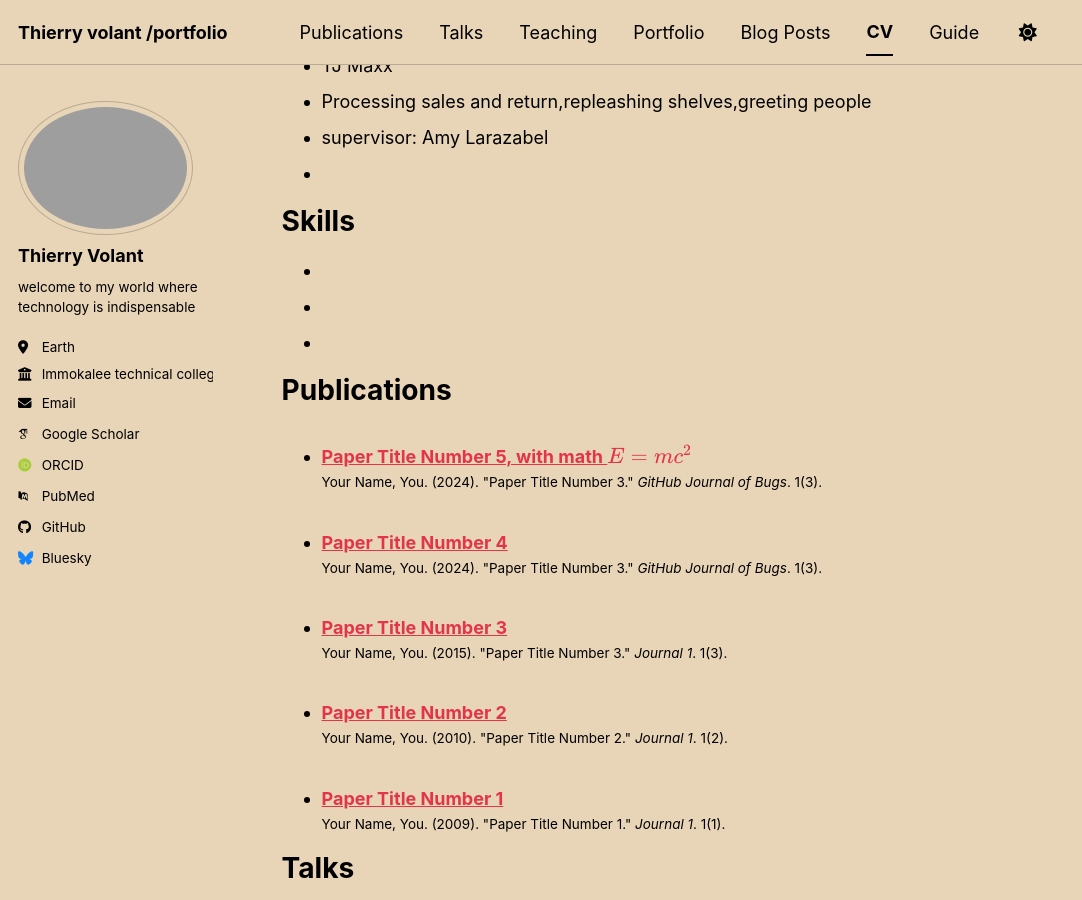
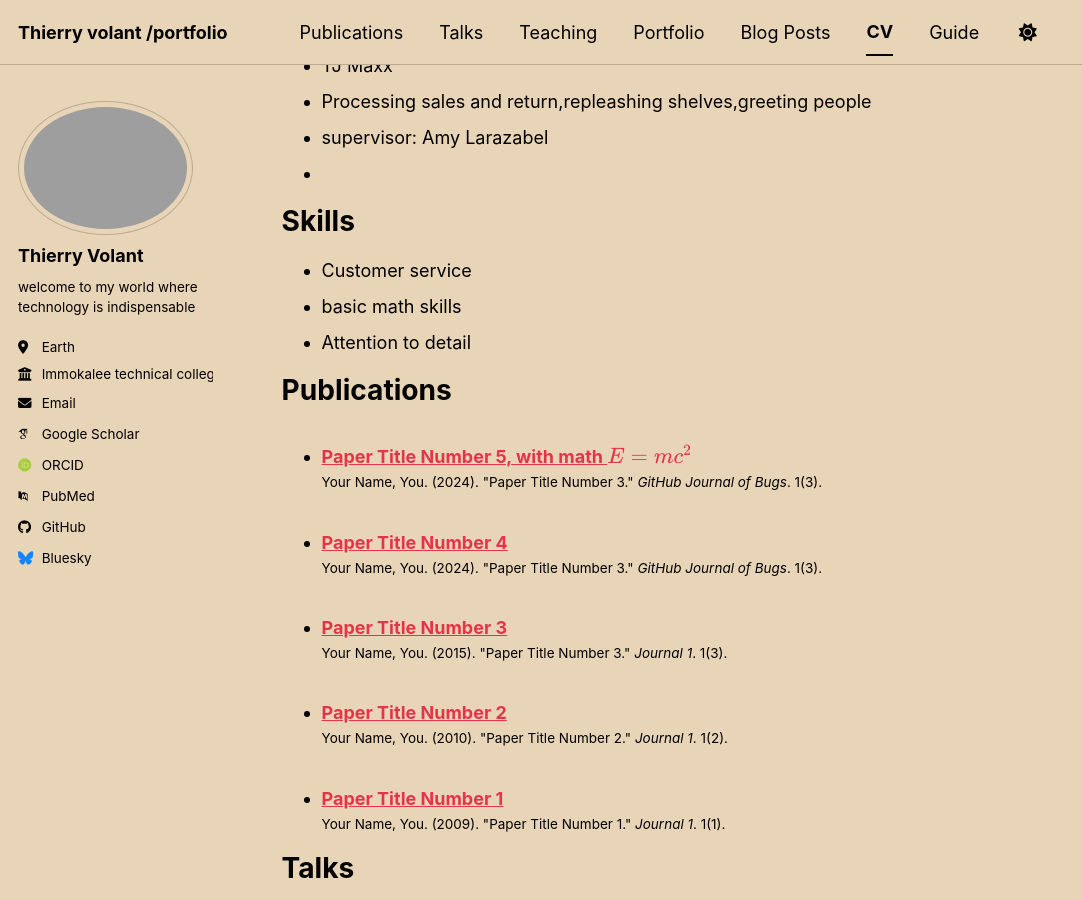
Before and after one commit to Thierry-lgtm/Thierrylgtm.github.io, a Jekyll site: the page built from _pages/cv.md, in a window 1280 px wide and 900 px high, scrolled down 348 px. Shown: the whole window, without its empty margins (0-1082 px from the left). Built offline with Jekyll 4.4.1, drawn with Linux system fonts in a browser that asks for light colours; some web fonts are replaced; a script bundle is joined from its source files by our own code; library files that are not in the unit come from our copies.

Commit message:
Update cv.md

```diff
--- a/_pages/cv.md
+++ b/_pages/cv.md
@@ -25,9 +25,9 @@ Work experience
 
 Skills
 ======
-*
-*
-*
+* Customer service
+* basic math skills
+* Attention to detail
 
 Publications
 ======
```
